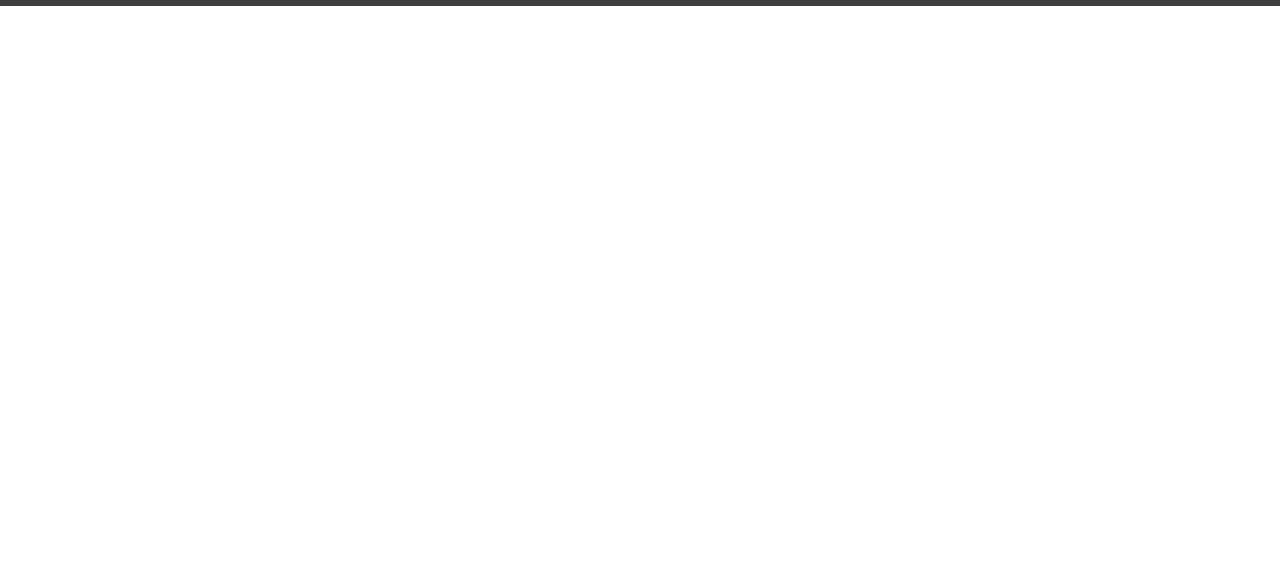
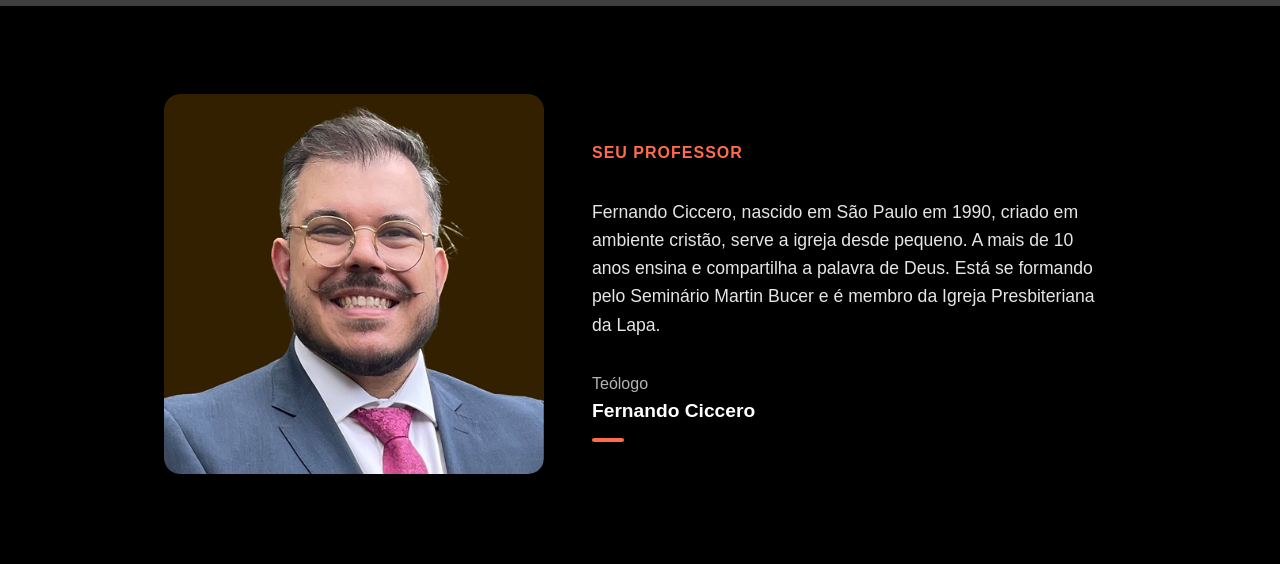
Before and after one commit to AlexIshikawa/lp-ester, a website built with Vite: page index.html in a window 1280 px wide. Shown: the part 3802-4366 px from the top of the page. Before the commit the page ends 3808 px from the top, so only its background shows below. Built offline with nearby package versions, Linux system fonts and the light colour scheme; grey boxes are pictures that could not be loaded.

Commit message:
feat: section do professor

```diff
--- a/index.html
+++ b/index.html
@@ -270,6 +270,31 @@
                 </div>
             </div>
         </section>
+        <section class="teachers">
+            <div class="container">
+                <div class="teachers-list">
+                    <div class="teacher-card">
+                        <div class="teacher-image">
+                            <img src="src/assets/professores/avatar-professor.png" alt="Fernando Ciccero">
+                        </div>
+                        <div class="teacher-content">
+                            <div class="teacher-header">
+                                <span class="teacher-tag">SEU PROFESSOR</span>
+                            </div>
+                            <p class="teacher-description">
+                                Fernando Ciccero, nascido em São Paulo em 1990, criado em ambiente cristão, serve a igreja desde pequeno. A mais de 10 anos ensina e compartilha a palavra de Deus. Está se formando pelo Seminário Martin Bucer e é membro da Igreja Presbiteriana da Lapa.
+                            </p>
+                            <div class="teacher-credentials">
+                                <div class="credential-item">
+                                    <span class="credential-label">Teólogo</span>
+                                    <span class="credential-value">Fernando Ciccero</span>
+                                </div>
+                            </div>
+                        </div>
+                    </div>
+                </div>
+            </div>
+        </section>
     </main>
 
     <!-- Swiper JS -->
--- a/src/scss/main.scss
+++ b/src/scss/main.scss
@@ -621,6 +621,7 @@ body {
     text-transform: uppercase;
     text-shadow: 1px 1px 3px rgba(0, 0, 0, 0.5);
     text-align: center;
+    white-space: nowrap;
 
     @include breakpoint(md) {
       font-size: 4rem;
@@ -1026,3 +1027,164 @@ body {
     }
   }
 }
+
+// Teachers Section
+.teachers {
+  background: #000000;
+  padding: 5rem 0;
+
+  @include breakpoint(md) {
+    padding: 7rem 0;
+  }
+
+  &-title {
+    font-weight: 700;
+    font-size: 2.5rem;
+    color: $white;
+    line-height: 110%;
+    text-transform: uppercase;
+    text-align: center;
+    margin-bottom: 3rem;
+
+    @include breakpoint(md) {
+      font-size: 3.5rem;
+      margin-bottom: 4rem;
+    }
+  }
+
+  &-list {
+    display: flex;
+    justify-content: center;
+    align-items: center;
+    width: 100%;
+  }
+
+  .teacher-card {
+    background: #000000;
+    border-radius: 20px;
+    padding: 2rem 2rem 3rem 2rem;
+    max-width: 1000px;
+    width: 100%;
+    display: flex;
+    align-items: flex-start;
+    gap: 3rem;
+    flex-direction: column;
+    text-align: center;
+    position: relative;
+
+      @include breakpoint(md) {
+        padding: 3rem 3rem 4rem 3rem;
+        gap: 5rem;
+        flex-direction: row;
+        align-items: center;
+        text-align: left;
+      }
+
+    .teacher-image {
+      flex-shrink: 0;
+
+      img {
+        width: 280px;
+        height: 280px;
+        border-radius: 15px;
+        object-fit: cover;
+        margin: 0 auto;
+
+        @include breakpoint(md) {
+          width: 380px;
+          height: 380px;
+        }
+      }
+    }
+
+    .teacher-content {
+      flex: 1;
+
+      .teacher-header {
+        margin-bottom: 2rem;
+
+        .teacher-tag {
+          display: block;
+          background: transparent;
+          color: $primary;
+          font-size: 0.9rem;
+          font-weight: 700;
+          text-transform: uppercase;
+          letter-spacing: 1px;
+          margin-bottom: 1rem;
+
+          @include breakpoint(md) {
+            font-size: 1rem;
+          }
+        }
+      }
+
+      .teacher-description {
+        color: rgba(255, 255, 255, 0.9);
+        font-size: 1rem;
+        line-height: 160%;
+        margin-bottom: 2rem;
+
+        @include breakpoint(md) {
+          font-size: 1.1rem;
+        }
+      }
+
+      .teacher-credentials {
+        position: relative;
+
+        &::after {
+          content: '';
+          position: absolute;
+          bottom: -15px;
+          left: 50%;
+          transform: translateX(-50%);
+          width: 32px;
+          height: 4px;
+          background: $primary;
+          border-radius: 2px;
+
+          @include breakpoint(md) {
+            left: 0;
+            transform: none;
+            width: 32px;
+          }
+        }
+
+        .credential-item {
+          .credential-label {
+            display: block;
+            font-size: 0.9rem;
+            color: rgba(255, 255, 255, 0.7);
+
+            @include breakpoint(md) {
+              font-size: 1rem;
+            }
+          }
+
+          .credential-value {
+            font-size: 1.1rem;
+            font-weight: 700;
+            color: $white;
+
+            @include breakpoint(md) {
+              font-size: 1.2rem;
+            }
+          }
+        }
+      }
+    }
+  }
+}
+
+// Mobile specific adjustments for teachers
+@include breakpoint(sm) {
+  .teachers {
+    padding: 4rem 0;
+
+    .teacher-card {
+      padding: 1.5rem 1.5rem 2.5rem 1.5rem;
+      gap: 3rem;
+    }
+  }
+}
```
Also changed, not shown: src/assets/professores/avatar-professor.png (added).
